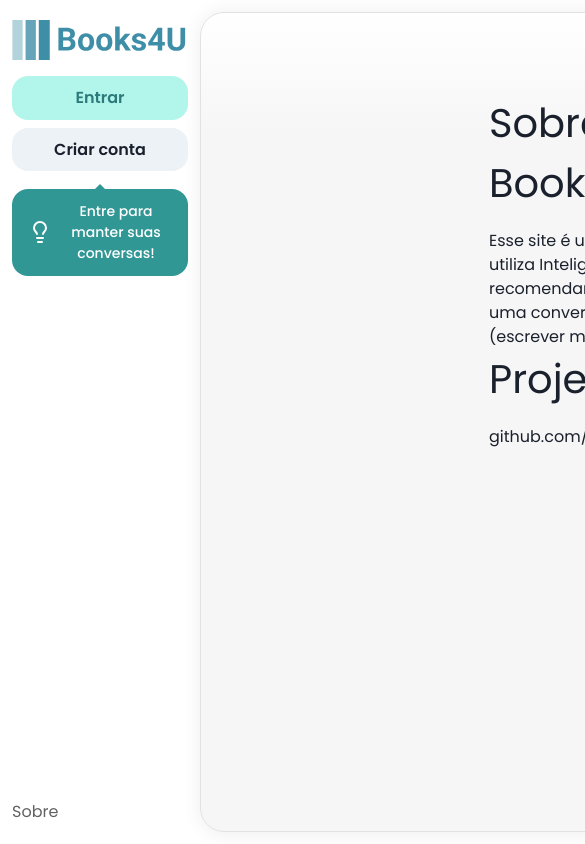
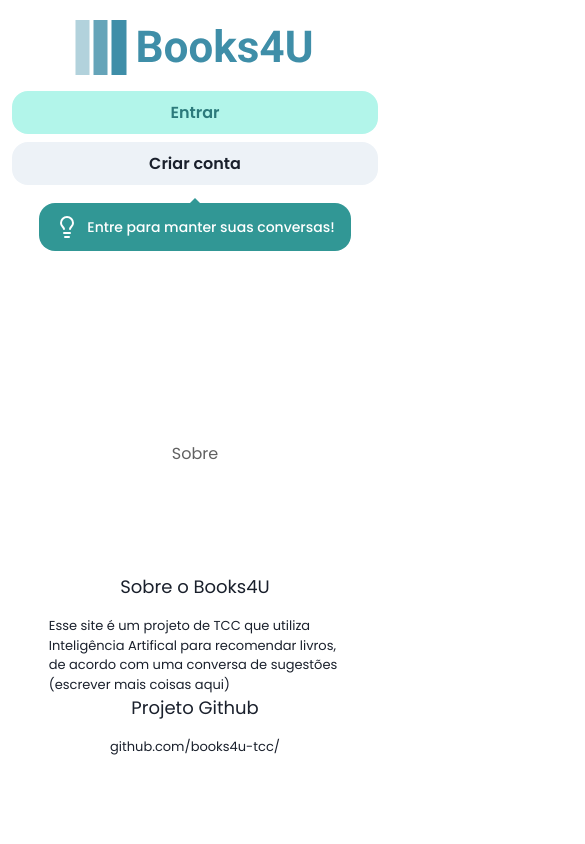
Before and after one commit to books4u-tcc/frontend, a React (Vite) app: page /about in a window 390 px wide. Shown: the top 844 px of the page, 585 px wide, since content can reach past the window. Built offline with nearby package versions, Linux system fonts and the light colour scheme.

Commit message:
Add responsivity to layout

```diff
--- a/src/components/about/AboutInformations.tsx
+++ b/src/components/about/AboutInformations.tsx
@@ -2,21 +2,21 @@ import { Flex, Link } from "@chakra-ui/react";
 
 export default function AboutInformations() {
   return (
-    <Flex w="100%" h="100%" marginLeft="18rem" flexDir="column">
-      <Flex fontSize="250%">
+    <Flex h="100%" margin="auto" flexDir="column" justifyContent="center" alignItems="center">
+      <Flex fontSize={["large", "x-large", "xx-large"]}>
         <h1>Sobre o Books4U</h1>
       </Flex>
-      <Flex fontSize="100%" paddingTop="1rem">
+      <Flex w="75%" fontSize={["small", "medium", "large"]} paddingTop="1rem">
         <h1>
           Esse site é um projeto de TCC que utiliza Inteligência Artifical para
           recomendar livros, de acordo com uma conversa de sugestões (escrever
           mais coisas aqui)
         </h1>
       </Flex>
-      <Flex fontSize="250%">
+      <Flex fontSize={["large", "x-large", "xx-large"]}>
         <h1>Projeto Github</h1>
       </Flex>
-      <Flex fontSize="100%" paddingTop="1rem">
+      <Flex fontSize={["small", "medium", "large"]} paddingTop="1rem">
         <Link href="https://github.com/books4u-tcc/" target="_blank">
           <h1>github.com/books4u-tcc/</h1>
         </Link>
--- a/src/components/chat/chat-card.tsx
+++ b/src/components/chat/chat-card.tsx
@@ -16,6 +16,8 @@ export function ChatCard({ children, ...props }: ChatCardProps) {
       py={6}
       overflow="hidden"
       position="relative"
+      alignItems="center"
+      justifyContent="center"
       transitionProperty="all"
       transitionDuration="normal"
       _hover={{
--- a/src/components/chat/chat-container.tsx
+++ b/src/components/chat/chat-container.tsx
@@ -6,8 +6,8 @@ import { ContentBox } from "../content-box";
 
 export function ChatContainer() {
   return (
-    <ContentBox>
-      <Flex flex={1} flexDirection="column" height="100%">
+    <Box h="100%">
+      <Flex flex={1} w="100%" flexDirection="column" height="100%">
         <Flex overflowY="auto" flex={1}>
           <Container
             maxWidth="container.xl"
@@ -26,6 +26,6 @@ export function ChatContainer() {
 
         <Promptbar />
       </Flex>
-    </ContentBox>
+    </Box>
   );
 }
--- a/src/components/chat/chat-conversation.tsx
+++ b/src/components/chat/chat-conversation.tsx
@@ -5,7 +5,6 @@ import { Onboarding } from "./onboarding";
 import { Flex } from "@chakra-ui/react";
 import { SuggestionCard } from "./suggestion-card";
 import { useChatContext } from "./chat-context";
-import { RecommendationCard } from "./recommendation-card";
 
 export function ChatConversation() {
   const messages = useChatStore((s) => s.messages);
--- a/src/components/chat/onboarding.tsx
+++ b/src/components/chat/onboarding.tsx
@@ -26,7 +26,7 @@ export function Onboarding() {
         <p>Como posso te ajudar hoje?</p>
       </Text>
 
-      <Flex gap={5}>
+      <Flex w="100%" flexDir={["column", "column", "row"]} gap={5}>
         <SuggestionCard
           onClick={() => startSuggestion("Me recomende livros clássicos")}
         >
--- a/src/components/chat/suggestion-card.tsx
+++ b/src/components/chat/suggestion-card.tsx
@@ -16,7 +16,7 @@ export function SuggestionCard({
   return (
     <ChatCard onClick={onClick}>
       <Box zIndex={10}>{icon}</Box>
-      <Text zIndex={10} color="brand" fontWeight="bold" fontSize="large">
+      <Text zIndex={10} color="brand" fontWeight="bold" fontSize={["small", "small", "medium", "large"]}>
         {children}
       </Text>
     </ChatCard>
--- a/src/components/sidebar/sidebar-signedin.tsx
+++ b/src/components/sidebar/sidebar-signedin.tsx
@@ -16,7 +16,7 @@ export function SidebarSignedIn() {
         <SidebarButton>Livros de romance</SidebarButton>
       </Flex>
 
-      <Flex flexDir="column" w="100%" alignItems="start" color="#616161">
+      <Flex flexDir="column" w="100%" alignItems={["center","center","start"]} color="#616161">
         <Link as={RouterLink} to="/about" >Sobre</Link>
         <Link as={RouterLink} to="/account" >Minha conta</Link>
         <Link onClick={authStoreActions.logout}>Log Out</Link>
--- a/src/components/sidebar/sidebar-signedout.tsx
+++ b/src/components/sidebar/sidebar-signedout.tsx
@@ -1,4 +1,4 @@
-import { Flex, Link } from "@chakra-ui/react";
+import { Flex, Link, useBreakpointValue } from "@chakra-ui/react";
 import { Fragment } from "react/jsx-runtime";
 import { SidebarButton } from "./sidebar-button";
 import { SidebarTip } from "./sidebar-tip";
@@ -18,7 +18,7 @@ export function SidebarSignedOut() {
         <SidebarTip />
       </Flex>
 
-      <Flex flexDir="column" w="100%" alignItems="start" color="#616161">
+      <Flex flexDir="column" w="100%" alignItems={["center","center","start"]} color="#616161">
         <Link as={RouterLink} to="/about">
           Sobre
         </Link>
--- a/src/pages/About.tsx
+++ b/src/pages/About.tsx
@@ -1,13 +1,14 @@
 import AboutInformations from "../components/about/AboutInformations";
 import { PageScaffold } from "./PageScaffold";
 import { ContentBox } from "../components/content-box";
+import { Box } from "@chakra-ui/react";
 
 export function About() {
   return (
     <PageScaffold>
-      <ContentBox>
+      <Box h="100%">
         <AboutInformations />
-      </ContentBox>
+      </Box>
     </PageScaffold>
   );
 }
--- a/src/pages/AccountForm.tsx
+++ b/src/pages/AccountForm.tsx
@@ -1,4 +1,4 @@
-import { Flex, Text, Button } from "@chakra-ui/react";
+import { Flex, Text, Button, Box } from "@chakra-ui/react";
 import { Register } from "../components/account/register";
 import React, { useState } from "react";
 import { Login } from "../components/account/login";
@@ -13,7 +13,7 @@ const AccountForm: React.FC<Props> = ({ type = "login" }) => {
   const [pageType, setPageType] = useState(type);
   return (
     <PageScaffold>
-      <ContentBox>
+      <Flex h="100%" alignItems="center">
         <Flex
           w="100%"
           direction="column"
@@ -51,7 +51,7 @@ const AccountForm: React.FC<Props> = ({ type = "login" }) => {
             </>
           )}
         </Flex>
-      </ContentBox>
+      </Flex>
     </PageScaffold>
   );
 };
--- a/src/pages/PageScaffold.tsx
+++ b/src/pages/PageScaffold.tsx
@@ -8,7 +8,7 @@ interface PageScaffoldProps {
 
 export function PageScaffold({ children }: PageScaffoldProps) {
   return (
-    <Grid h="100dvh" templateColumns={["200px 3fr", "200px 3fr", "340px 3fr"]}>
+    <Grid h="100dvh" minW="200px" templateColumns={["1fr", "1fr", "1fr 1fr", "1fr 2fr", "340px 3fr"]}>
       <GridItem>
         <Sidebar />
       </GridItem>
```
Also changed, not shown: 1 other file (tests, documents, lock files or other folders).
